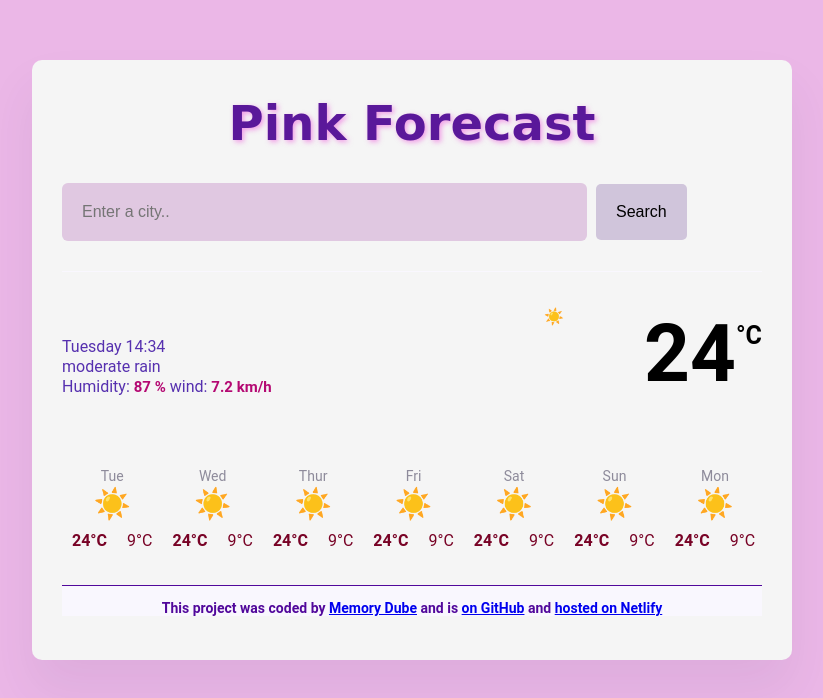
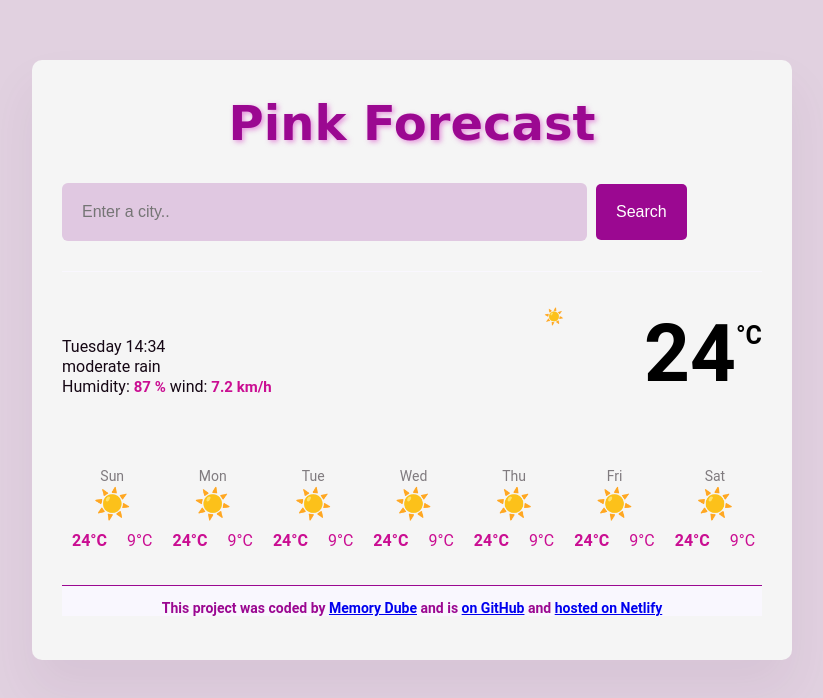
Before and after one commit to MemoryDube807/weather_app_project, a plain HTML site: page index.html in a window 1280 px wide. Shown: the whole page, without its empty margins (228-1051 px from the left). Drawn offline with nearby package versions, Linux system fonts and the light colour scheme; no server answers.

Commit message:
added html forecast on javascript

```diff
--- a/index.css
+++ b/index.css
@@ -1,5 +1,5 @@
 body {
-  background: #ebb7e7;
+  background: #e1d1e0;
   font-family: "Roboto", sans-serif;
 }
 .weather-app {
@@ -8,14 +8,14 @@ body {
   margin: 60px auto;
   padding: 30px;
   border-radius: 10px;
-  box-shadow: 0 30px 50px rgba(65, 50, 100, 0.08);
+  box-shadow: 0 30px 50px rgba(100, 50, 100, 0.08);
 }
 
 h1 {
-  font-family: "Pacifico", cursive; /* Fancy handwritten font */
-  font-size: 3rem; /* Large and eye-catching */
-  color: #5a189a;
-  text-shadow: 2px 2px 5px rgba(237, 70, 217, 0.5); /* Soft pink glow */
+  font-family: "Pacifico", cursive;
+  font-size: 3rem;
+  color: #9b0891;
+  text-shadow: 2px 2px 5px rgba(212, 49, 193, 0.5);
   text-align: center;
   margin-top: 5px;
 }
@@ -46,9 +46,9 @@ header {
 .search-button {
   margin-left: 5px;
   font-size: 16px;
-  background-color: #d0c5db;
+  background-color: #9b0891;
   border: none;
-  color: #000000;
+  color: white;
   border: none;
   padding: 20px;
   line-height: 1;
@@ -57,7 +57,7 @@ header {
 
 footer {
   background: #f9f7fe;
-  color: #51089b;
+  color: #9b0891;
   bottom: 0;
   padding-top: 30px 0 0 0;
   border-top: 1px solid;
@@ -76,7 +76,7 @@ main {
 }
 .current-details {
   font-size: 16px;
-  color: rgb(86, 48, 175);
+  color: rgb(21, 7, 20);
   line-height: 20px;
   text-align: left;
   font-weight: 500px;
@@ -86,7 +86,7 @@ main {
 }
 .current-details strong {
   font-size: 15px;
-  color: rgb(180, 8, 114);
+  color: #ca0e92;
 }
 
 .current-temperature {
@@ -117,23 +117,23 @@ main {
 
 .weather-forecast-date {
   font-size: 14px;
-  color: rgb(39, 33, 66, 0.5);
+  color: rgba(11, 1, 10, 0.5);
   line-height: 20px;
   text-align: center;
   font-weight: 500px;
   margin-bottom: 20;
 }
-.weather-forecast-icon{
+.weather-forecast-icon {
   font-size: 30px;
   text-align: center;
 }
-.weather-forecast-temperatures{
- text-align: center;
- margin-top: 10px;
- display: flex;
- justify-content: center;
- color: #780326;
+.weather-forecast-temperatures {
+  text-align: center;
+  margin-top: 10px;
+  display: flex;
+  justify-content: center;
+  color: #ca0e92;
 }
-.weather-forecast-temperature{
+.weather-forecast-temperature {
   padding: 0 10px;
 }
--- a/index.html
+++ b/index.html
@@ -50,65 +50,7 @@
           </div>
         </div>
 
-        <div class="weather-forecast">
-          <div class=" weather-forecast-day">
-            <div class="weather-forecast-date">Tue</div>
-            <div class="weather-forecast-icon">☀️</div>
-            <div class="weather-forecast-temperatures">
-              <div class="weather-forecast-temperature"> <strong>24°C</strong></div>
-              <div class="weather-forecast-temperature">9°C</div>
-            </div>
-          </div>
-          <div class=" weather-forecast-day">
-            <div class="weather-forecast-date">Wed</div>
-            <div class="weather-forecast-icon">☀️</div>
-            <div class="weather-forecast-temperatures">
-              <div class="weather-forecast-temperature"> <strong>24°C</strong></div>
-              <div class="weather-forecast-temperature">9°C</div>
-            </div>
-          </div>
-          <div class=" weather-forecast-day">
-            <div class="weather-forecast-date">Thur</div>
-            <div class="weather-forecast-icon">☀️</div>
-            <div class="weather-forecast-temperatures">
-              <div class="weather-forecast-temperature"> <strong>24°C</strong></div>
-              <div class="weather-forecast-temperature">9°C</div>
-            </div>
-          </div>
-          <div class=" weather-forecast-day">
-            <div class="weather-forecast-date">Fri</div>
-            <div class="weather-forecast-icon">☀️</div>
-            <div class="weather-forecast-temperatures">
-              <div class="weather-forecast-temperature"> <strong>24°C</strong></div>
-              <div class="weather-forecast-temperature">9°C</div>
-            </div>
-          </div>
-          <div class=" weather-forecast-day">
-            <div class="weather-forecast-date">Sat</div>
-            <div class="weather-forecast-icon">☀️</div>
-            <div class="weather-forecast-temperatures">
-              <div class="weather-forecast-temperature"> <strong>24°C</strong></div>
-              <div class="weather-forecast-temperature">9°C</div>
-            </div>
-          </div>
-          <div class=" weather-forecast-day">
-            <div class="weather-forecast-date">Sun</div>
-            <div class="weather-forecast-icon">☀️</div>
-            <div class="weather-forecast-temperatures">
-              <div class="weather-forecast-temperature"> <strong>24°C</strong></div>
-              <div class="weather-forecast-temperature">9°C</div>
-            </div>
-          </div>
-          <div class=" weather-forecast-day">
-            <div class="weather-forecast-date">Mon</div>
-            <div class="weather-forecast-icon">☀️</div>
-            <div class="weather-forecast-temperatures">
-              <div class="weather-forecast-temperature"> <strong>24°C</strong></div>
-              <div class="weather-forecast-temperature">9°C</div>
-            </div>
-          </div>
-        </div>
-
+        <div class="weather-forecast" id="forecast"></div>
       </main>
 
       <footer>
--- a/index.js
+++ b/index.js
@@ -61,5 +61,27 @@ if (searchForm) {
   searchForm.addEventListener("submit", handleSearch);
 }
 
+function displayForecast() {
+  let days = ["Sun", "Mon", "Tue", "Wed", "Thu", "Fri", "Sat"];
+  let forecastHtml = "";
+
+  days.forEach(function (day) {
+    forecastHtml += `
+      <div class=" weather-forecast-day">
+            <div class="weather-forecast-date">${day}</div>
+            <div class="weather-forecast-icon">☀️</div>
+            <div class="weather-forecast-temperatures">
+              <div class="weather-forecast-temperature"> <strong>24°C</strong></div>
+              <div class="weather-forecast-temperature">9°C</div>
+            </div>
+          </div>
+  `;
+  });
+  let forecastElement = document.querySelector("#forecast");
+  forecastElement.innerHTML = forecastHtml;
+}
+
+displayForecast();
+
 // Default city
 searchCity("Nkayi");
```
